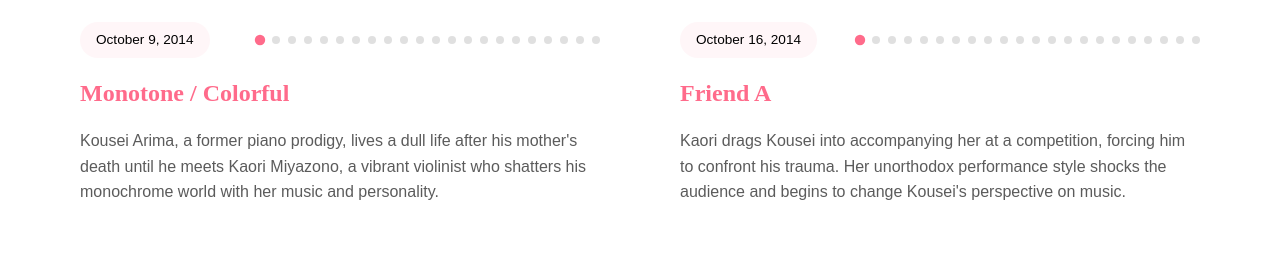
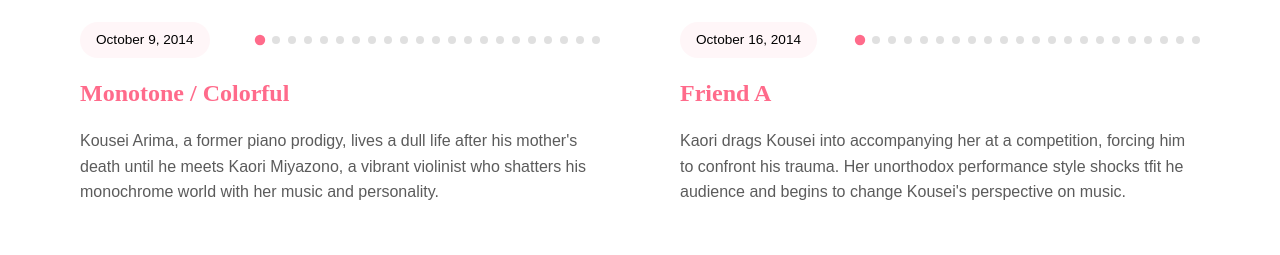
Before and after one commit to Anmolashish/Your-lie-in-april, a Next.js app: page / in a window 1280 px wide. Shown: the part 1982-2237 px from the top of the page. Built offline with nearby package versions, Linux system fonts and the light colour scheme.

Commit message:
minor changes

```diff
--- a/app/components/Jagjeet_App.jsx
+++ b/app/components/Jagjeet_App.jsx
@@ -39,7 +39,7 @@ const Jagjeet_App = () => {
         date: "October 16, 2014",
         episode: "Episode 2",
         heading: "Friend A",
-        intro: "Kaori drags Kousei into accompanying her at a competition, forcing him to confront his trauma. Her unorthodox performance style shocks the audience and begins to change Kousei's perspective on music."
+        intro: "Kaori drags Kousei into accompanying her at a competition, forcing him to confront his trauma. Her unorthodox performance style shocks tfit he audience and begins to change Kousei's perspective on music."
       },
       {
         id: 3,
```
